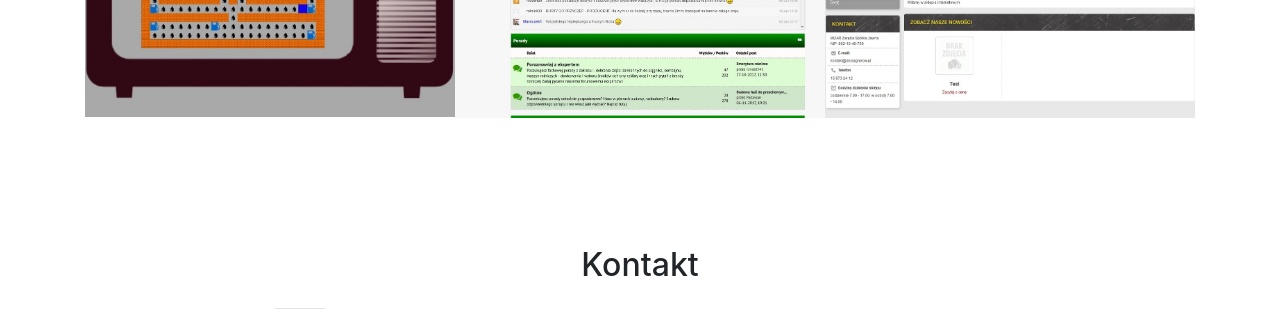
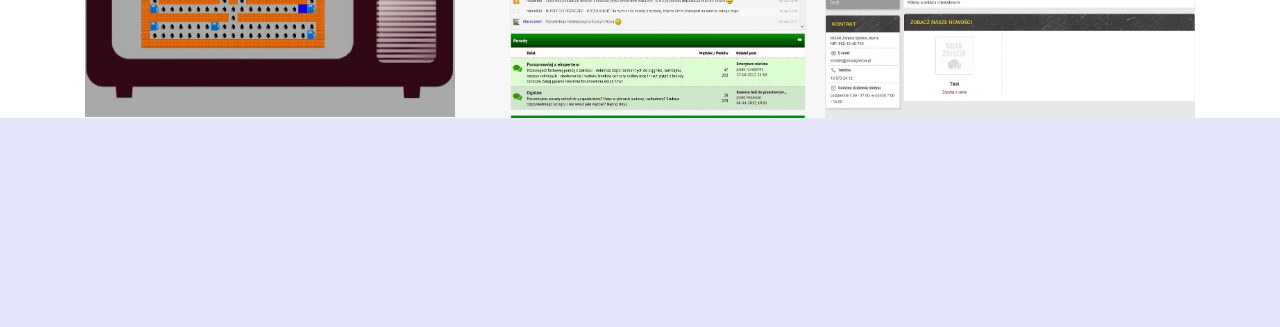
Before and after one commit to wojciechpaluch/wojciechpaluch.github.io, a website with bundled scripts: page index.html in a window 1280 px wide. Shown: the part 3290-3617 px from the top of the page. Built offline with nearby package versions, Linux system fonts and the light colour scheme.

Commit message:
edition section contact

```diff
--- a/css/main.css
+++ b/css/main.css
@@ -227,4 +227,14 @@ code {
 .btn p a:hover {
     color: #CCC; }
 
+#contact {
+    background-color: lavender ;
+
+}
+
+#contact h2 {
+    padding: 15%;
+
+}
+
 /*# sourceMappingURL=main.css.map */
--- a/index.html
+++ b/index.html
@@ -487,8 +487,7 @@
         <div class="container">
             <div class="row">
                 <div class="col-lg-8 mx-auto text-center">
-                    <h2 class="section-heading">Kontakt</h2>
-                    <hr class="my-4">
+                    <h2 class="section-heading">Skontakuj się ze mną</h2>
                 </div>
             </div>
             <div class="row">
```
